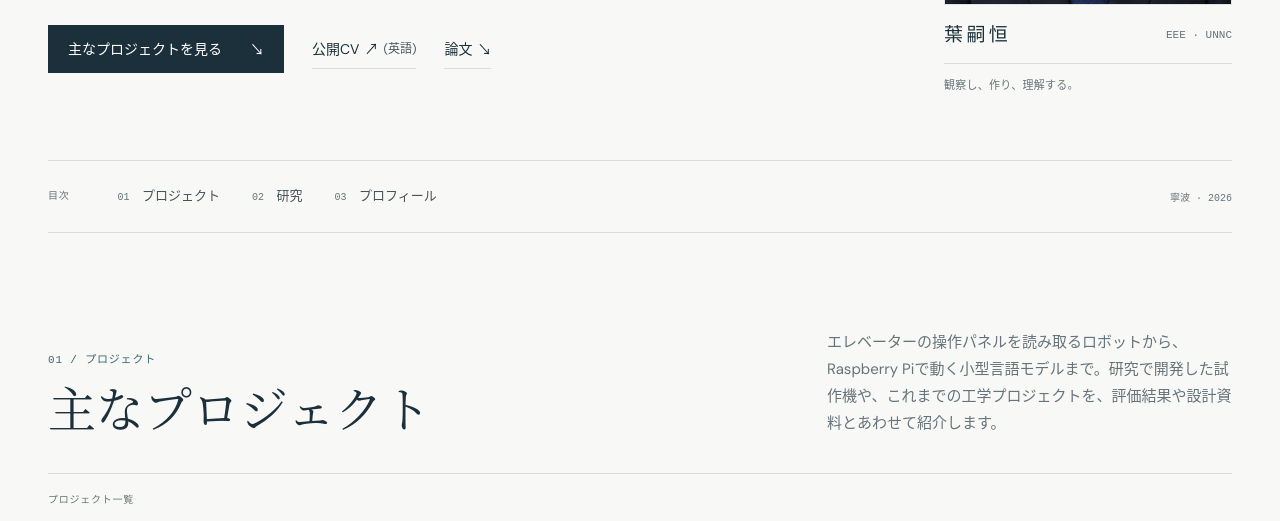
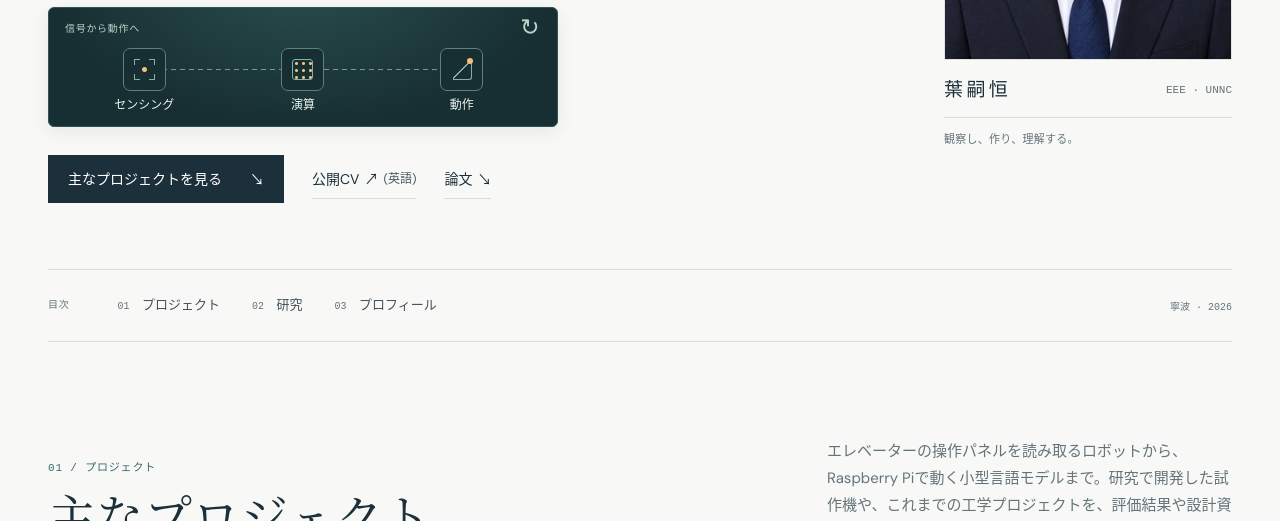
Before and after one commit to philia17/philia17.github.io, a plain HTML site: page ja/index.html in a window 1280 px wide. Shown: the part 579-1100 px from the top of the page. Drawn offline with Linux system fonts and the light colour scheme.

Commit message:
Animate the portfolio homepage with a project signal path

```diff
--- a/ja/index.html
+++ b/ja/index.html
@@ -7,6 +7,8 @@
   <link rel="canonical" href="https://philia17.github.io/ja/">
   <link rel="preload" href="/assets/fonts/fraunces-latin.woff2" as="font" type="font/woff2" crossorigin>
   <link rel="stylesheet" href="/styles.css?v=20261112-languages">
+  <link rel="stylesheet" href="/motion.css?v=20261118">
+  <script src="/motion.js?v=20261118" defer></script>
   <title>Siheng Ye（葉嗣恒）｜ロボティクス・制御・組み込みAI</title>
   <script type="application/ld+json">{"@context": "https://schema.org", "@type": "ProfilePage", "dateModified": "2026-11-04", "mainEntity": {"@type": "Person", "name": "Siheng Ye", "alternateName": "葉嗣恒", "description": "電気電子工学を専攻し、組み込み機器での認識処理や制御、ロボティクス、エッジAIに取り組んでいます。", "image": "https://philia17.github.io/assets/profile-professional-v2.png", "affiliation": {"@type": "CollegeOrUniversity", "name": "University of Nottingham Ningbo China"}, "sameAs": ["https://www.linkedin.com/in/siheng-ye/", "https://github.com/philia17", "https://orcid.org/0009-0007-4314-2841"]}, "inLanguage": "ja"}</script>
 
@@ -29,7 +31,7 @@
 <meta property="og:locale:alternate" content="ko_KR">
 <script src="/language-switch.js?v=20261112-languages" defer></script>
 </head>
-<body>
+<body class="portfolio-home">
   <a class="skip-link" href="#main">本文へ移動</a>
   <div class="site-shell" id="top">
     <header class="masthead">
@@ -44,6 +46,17 @@
           <h1 id="hero-title">Siheng Ye</h1>
           <p class="hero-thought">信号と<br><em>現実世界</em>のあいだ。</p>
           <p class="hero-lede">ノッティンガム大学寧波校で電気電子工学を学ぶ最終学年の学生です。センサー、ソフトウェア、機械をつなぐ技術に取り組んでいます。</p>
+          <div class="signal-board">
+            <nav aria-labelledby="signal-title">
+              <p class="signal-title" id="signal-title">信号から動作へ</p>
+              <ol class="signal-stages">
+                <li><a href="#bangbang-title" aria-label="センシング：Bangbang V2"><span class="signal-symbol signal-sensor" aria-hidden="true"></span><span>センシング</span></a></li>
+                <li><a href="#assistant-title" aria-label="演算：Raspberry Pi 5 工学学習支援ツール"><span class="signal-symbol signal-compute" aria-hidden="true"></span><span>演算</span></a></li>
+                <li><a href="#lift-title" aria-label="動作：ロボットによるエレベーター操作"><span class="signal-symbol signal-actuator" aria-hidden="true"></span><span>動作</span></a></li>
+              </ol>
+            </nav>
+            <button class="signal-replay" type="button" aria-label="信号のアニメーションを再生する" hidden><span aria-hidden="true">↻</span></button>
+          </div>
           <div class="hero-actions"><a class="ink-button" href="#work">主なプロジェクトを見る <span aria-hidden="true">↘</span></a><a class="text-link" href="/assets/Siheng_YE_Public_CV_2026.pdf?v=20261107-bangbang-robothon" target="_blank" rel="noreferrer" hreflang="en">公開CV <span aria-hidden="true">↗</span> <span class="material-language">(英語)</span></a><a class="text-link" href="#research">論文 <span aria-hidden="true">↘</span></a></div>
         </div>
         <div class="hero-aside">
--- /dev/null
+++ b/motion.css
@@ -0,0 +1,229 @@
+.signal-board {
+  --trace: #84b0a7;
+  --pulse: #f0c082;
+  --panel: #172e32;
+  position: relative;
+  max-width: 510px;
+  margin-top: 32px;
+  padding: 14px 16px 5px;
+  border: 1px solid #345154;
+  border-radius: 6px;
+  background:
+    radial-gradient(ellipse at 50% -28%, #2a4e4e, transparent 72%),
+    var(--panel);
+  box-shadow: 0 5px 18px #17333615;
+  color: #e9f3ed;
+}
+
+.signal-title {
+  padding-right: 36px;
+  color: #b9d4cb;
+  font: 10px/1.5 var(--mono);
+  letter-spacing: .07em;
+  text-transform: uppercase;
+}
+
+.signal-stages {
+  position: relative;
+  isolation: isolate;
+  display: grid;
+  grid-template-columns: repeat(3, minmax(0, 1fr));
+  margin: 11px 0 0;
+  padding: 0;
+  list-style: none;
+}
+
+.signal-stages::before, .signal-stages::after {
+  content: "";
+  position: absolute;
+  z-index: -1;
+  inset: 21px 16.666% auto;
+  height: 1px;
+  background: repeating-linear-gradient(to right, #709d95 0 5px, transparent 5px 9px);
+}
+
+.signal-stages::after {
+  background: linear-gradient(90deg, transparent 2%, var(--pulse) 50%, transparent 98%);
+  mask-image: linear-gradient(90deg, transparent 0%, #000 52%, transparent 100%);
+  opacity: 0;
+}
+
+.signal-stages li {
+  --beat: .12s;
+  min-width: 0;
+}
+
+.signal-stages li:nth-child(2) { --beat: .68s; }
+.signal-stages li:nth-child(3) { --beat: 1.21s; }
+
+.signal-stages a {
+  display: grid;
+  justify-items: center;
+  gap: 6px;
+  padding: 0 4px 7px;
+  border-radius: 4px;
+  color: inherit;
+  text-align: center;
+  font: 500 12px/1.35 var(--sans);
+}
+
+.signal-stages a:is(:hover, :focus-visible) .signal-symbol {
+  border-color: var(--pulse);
+  color: var(--pulse);
+}
+
+.signal-stages a:focus-visible, .signal-replay:focus-visible {
+  outline: 2px solid var(--pulse);
+  outline-offset: 1px;
+}
+
+.signal-symbol {
+  position: relative;
+  display: block;
+  width: 43px;
+  height: 43px;
+  border: 1px solid #5b827b;
+  border-radius: 7px;
+  background: var(--panel);
+  color: var(--trace);
+}
+
+.signal-sensor::before {
+  content: "";
+  position: absolute;
+  inset: 10px;
+  background:
+    linear-gradient(currentColor 0 0) left top / 6px 1px no-repeat,
+    linear-gradient(currentColor 0 0) right top / 6px 1px no-repeat,
+    linear-gradient(currentColor 0 0) left bottom / 6px 1px no-repeat,
+    linear-gradient(currentColor 0 0) right bottom / 6px 1px no-repeat,
+    linear-gradient(currentColor 0 0) left top / 1px 6px no-repeat,
+    linear-gradient(currentColor 0 0) right top / 1px 6px no-repeat,
+    linear-gradient(currentColor 0 0) left bottom / 1px 6px no-repeat,
+    linear-gradient(currentColor 0 0) right bottom / 1px 6px no-repeat,
+    radial-gradient(circle at 50% 50%, var(--pulse) 2px, transparent 3px);
+}
+
+.signal-compute::before {
+  content: "";
+  position: absolute;
+  inset: 10px;
+  border: 1px solid currentColor;
+  border-radius: 3px;
+  background:
+    radial-gradient(circle, var(--pulse) 1px, transparent 2px) 0 0 / 7px 7px;
+}
+
+.signal-actuator::before, .signal-actuator::after {
+  content: "";
+  position: absolute;
+}
+
+.signal-actuator::before {
+  inset: 12px 10px 10px 12px;
+  border: solid currentColor;
+  border-width: 0 1px 1px 0;
+  border-radius: 0 0 3px;
+  background: linear-gradient(135deg, transparent 45%, currentColor 47% 50%, transparent 52%);
+}
+
+.signal-actuator::after {
+  top: 9px;
+  right: 9px;
+  width: 6px;
+  height: 6px;
+  border-radius: 50%;
+  background: var(--pulse);
+}
+
+.signal-replay {
+  position: absolute;
+  top: 1px;
+  right: 5px;
+  display: grid;
+  place-items: center;
+  width: 44px;
+  height: 36px;
+  padding: 0;
+  border: 0;
+  border-radius: 4px;
+  background: transparent;
+  color: #b9d4cb;
+  font: 23px/1 var(--sans);
+  cursor: pointer;
+}
+
+.signal-replay[hidden] { display: none; }
+.signal-replay:hover { color: var(--pulse); }
+
+@media (max-width: 720px) {
+  .signal-board { margin-top: 23px; }
+  .signal-replay { height: 44px; }
+}
+
+@media (max-width: 440px) {
+  .portfolio-home .hero-actions {
+    display: grid;
+    grid-template-columns: repeat(2, max-content);
+    justify-content: start;
+    gap: 8px 18px;
+  }
+
+  .portfolio-home .hero-actions .ink-button {
+    grid-column: 1 / -1;
+    justify-self: start;
+  }
+}
+
+@media (prefers-reduced-motion: no-preference) {
+  .signal-symbol, .signal-replay { transition: color .16s, border-color .16s; }
+
+  .hero-arrived .hero-copy > *,
+  .hero-arrived .hero-aside {
+    animation: portfolio-arrive .68s cubic-bezier(.2, .8, .2, 1) backwards;
+  }
+
+  .hero-arrived .hero-copy > :nth-child(2) { animation-delay: .06s; }
+  .hero-arrived .hero-copy > :nth-child(3) { animation-delay: .13s; }
+  .hero-arrived .hero-copy > :is(.hero-lede, .hero-actions) { animation-delay: .20s; }
+  .hero-arrived .hero-aside, .hero-arrived .signal-board { animation-delay: .26s; }
+  .figure-arrived .image-mat { animation: portfolio-arrive .62s cubic-bezier(.2, .8, .2, 1); }
+
+  .signal-playing .signal-symbol { animation: signal-glow .80s var(--beat) both; }
+  .signal-playing .signal-stages::after { animation: signal-trace 1.75s .10s both; }
+
+  @keyframes portfolio-arrive {
+    from { opacity: .66; transform: translateY(11px); }
+    to { opacity: 1; transform: translateY(0); }
+  }
+
+  @keyframes signal-trace {
+    0% { opacity: 0; transform: translateX(-38%) scaleX(.24); }
+    18%, 78% { opacity: 1; }
+    100% { opacity: 0; transform: translateX(38%) scaleX(.24); }
+  }
+
+  @keyframes signal-glow {
+    36% { color: var(--pulse); border-color: var(--pulse); box-shadow: 0 0 15px #f0c08245; }
+  }
+
+  @supports (animation-timeline: scroll(root block)) {
+    .portfolio-home::before {
+      content: "";
+      position: fixed;
+      z-index: 12;
+      inset: 0 0 auto;
+      height: 2px;
+      transform: scaleX(0);
+      transform-origin: left;
+      background: #487870;
+      pointer-events: none;
+      animation: reading-progress linear both;
+      animation-timeline: scroll(root block);
+    }
+
+    @keyframes reading-progress { to { transform: scaleX(1); } }
+  }
+}
+
+@media print { .signal-board { display: none; } }
--- /dev/null
+++ b/motion.js
@@ -0,0 +1,45 @@
+(() => {
+  const board = document.querySelector('.signal-board');
+  const replay = board?.querySelector('.signal-replay');
+  if (!board || !replay) return;
+
+  const reducedMotion = window.matchMedia('(prefers-reduced-motion: reduce)');
+  const observer = 'IntersectionObserver' in window
+    ? new IntersectionObserver((entries, watcher) => {
+        for (const { isIntersecting, target } of entries) {
+          if (!isIntersecting || reducedMotion.matches) continue;
+          if (target === board) {
+            board.classList.add('signal-playing');
+          } else {
+            target.classList.add('figure-arrived');
+          }
+          watcher.unobserve(target);
+        }
+      }, { threshold: 0.2 })
+    : null;
+
+  function applyMotionPreference() {
+    replay.hidden = reducedMotion.matches;
+    if (reducedMotion.matches) {
+      observer?.disconnect();
+      board.classList.remove('signal-playing');
+      return;
+    }
+    if (!location.hash) document.body.classList.add('hero-arrived');
+    observer?.observe(board);
+    if (!location.hash) {
+      document.querySelectorAll('#work .project-figure').forEach(figure => observer?.observe(figure));
+    }
+  }
+
+  replay.addEventListener('click', () => {
+    if (reducedMotion.matches) return;
+    observer?.unobserve(board);
+    board.classList.remove('signal-playing');
+    // Restart the same finite sequence without replacing the focused button.
+    board.getBoundingClientRect();
+    board.classList.add('signal-playing');
+  });
+  reducedMotion.addEventListener('change', applyMotionPreference);
+  applyMotionPreference();
+})();
```
Also changed, not shown: _source/locales/en.json (+8 -0 lines), _source/locales/zh.json (+8 -0 lines), fr/index.html (+14 -1 lines), index.html (+14 -1 lines), ko/index.html (+14 -1 lines), zh/index.html (+14 -1 lines), _source/locales/fr.json, _source/locales/ja.json, _source/locales/ko.json, 1 other file.
